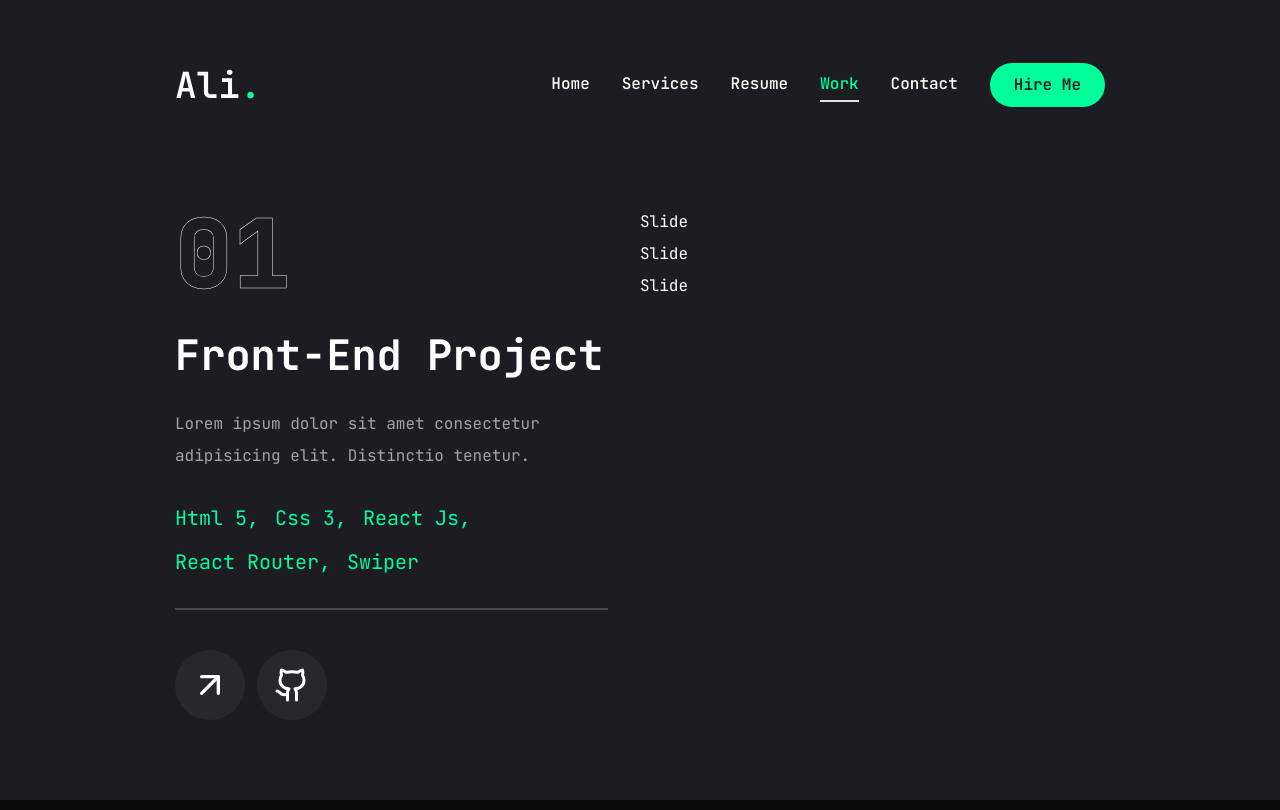
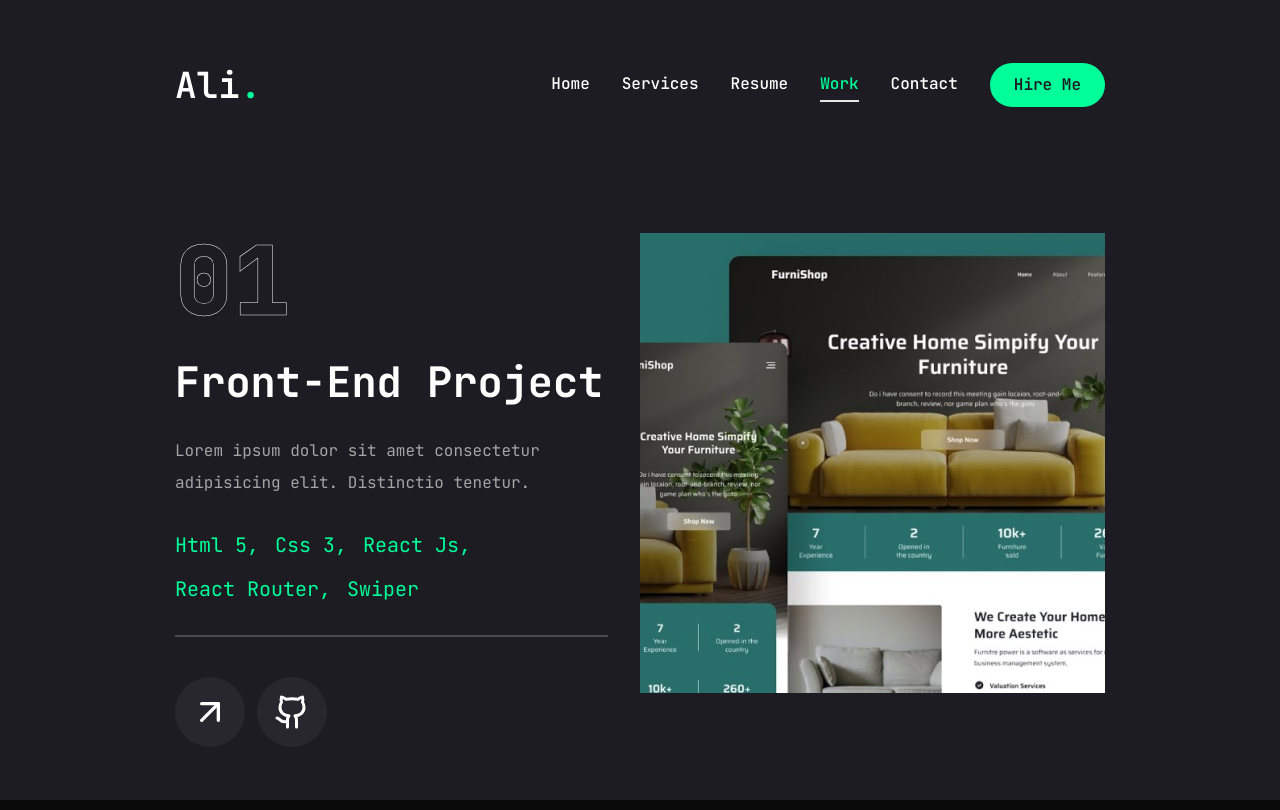
Before and after one commit to ali-khanix/portfolio, a Next.js app: page /work in a window 1280 px wide. Built offline with nearby package versions, Linux system fonts and the light colour scheme.

Commit message:
swiper fixed

```diff
--- a/app/work/page.jsx
+++ b/app/work/page.jsx
@@ -12,6 +12,9 @@ import {
 import { ArrowUpRight } from "lucide-react";
 import { Github } from "lucide-react";
 import { Swiper, SwiperSlide } from "swiper/react";
+
+import "swiper/css";
+import Image from "next/image";
 
 const projects = [
   {
@@ -63,7 +66,7 @@ const projects = [
     live: "",
   },
   {
-    num: "02",
+    num: "03",
     category: "fullstack",
     title: "project 3",
     description:
@@ -84,17 +87,30 @@ const projects = [
 
 const Work = () => {
   const [project, setProject] = useState(projects[0]);
+
+  const handleSlideChange = (swiper) => {
+    // Get current slide index
+    const currentIndex = swiper.activeIndex;
+
+    // Update project state based on current slide index
+    setProject(projects[currentIndex]);
+  };
   return (
     <motion.section
       initial={{ opacity: 0 }}
       animate={{
         opacity: 1,
+        transition: {
+          delay: 1.4,
+          duration: 0.4,
+          ease: "easeIn",
+        },
       }}
-      className="min-h-[80vh] flex flex-col justify-center py12 xl:px-0"
+      className="min-h-[70vh] flex flex-col justify-center py-12 xl:px-0"
     >
       <div className="container mx-auto">
         <div className="flex flex-col xl:flex-row xl:gap-8">
-          <div className="w-full xl:w-[50%] xl:h-[460px] flex flex-col order-2 xl:order-none">
+          <div className="w-full xl:w-[50%] xl:h-[460px] flex flex-col xl:justify-between order-2 xl:order-none">
             <div className="flex flex-col gap-8 h-[50%]">
               {/* Outline num */}
               <div className="text-8xl leading-none font-extrabold text-transparent text-outline">
@@ -164,10 +180,28 @@ const Work = () => {
             <Swiper
               spaceBetween={30}
               slidesPerView={1}
-              className="xl:h-[520px] mb-12"
+              onSlideChange={handleSlideChange}
+              className="xl-h-[520px] mb-12"
             >
-              {projects.map((project, index) => {
-                return <SwiperSlide key={index}>Slide</SwiperSlide>;
+              {projects.map((slide, index) => {
+                return (
+                  <SwiperSlide key={index} className="w-full">
+                    <div className="h-[460px] relative group flex justify-center items-center bg-pink-50/20">
+                      {/* Overlay */}
+                      <div className=""></div>
+
+                      {/* Image */}
+                      <div className="relative w-full h-full">
+                        <Image
+                          src={project.image}
+                          fill
+                          className="object-cover"
+                          alt={""}
+                        />
+                      </div>
+                    </div>
+                  </SwiperSlide>
+                );
               })}
             </Swiper>
           </div>
```
